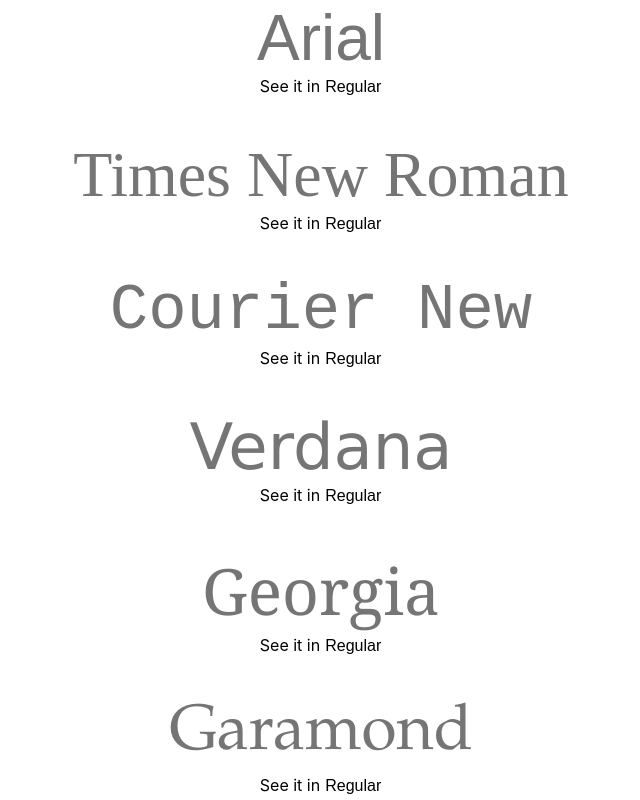
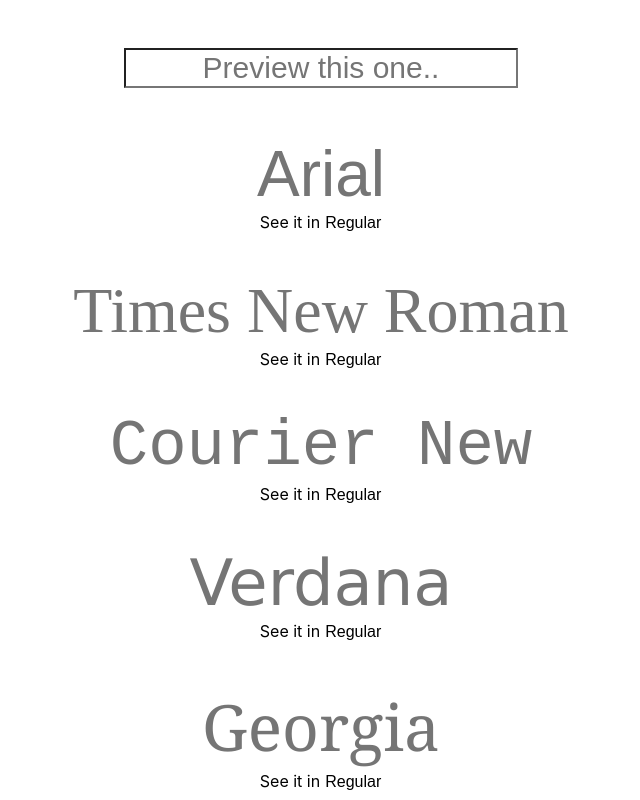
Before and after one commit to ez-li/typograph, a React (Create React App) app: page / in a window 1280 px wide. Shown: the top 800 px of the page, without its empty margins (319-959 px from the left). Built offline with nearby package versions, Linux system fonts and the light colour scheme.

Commit message:
WIP Search bar to add more fonts to list

```diff
--- a/public/index.html
+++ b/public/index.html
@@ -9,12 +9,12 @@
       name="description"
       content="Web site created using create-react-app"
     />
-    <link rel="apple-touch-icon" href="%PUBLIC_URL%/logo192.png" />
+    <!-- <link rel="apple-touch-icon" href="%PUBLIC_URL%/logo192.png" /> -->
     <!--
       manifest.json provides metadata used when your web app is installed on a
       user's mobile device or desktop. See https://developers.google.com/web/fundamentals/web-app-manifest/
     -->
-    <link rel="manifest" href="%PUBLIC_URL%/manifest.json" />
+    <!-- <link rel="manifest" href="%PUBLIC_URL%/manifest.json" /> -->
     <!--
       Notice the use of %PUBLIC_URL% in the tags above.
       It will be replaced with the URL of the `public` folder during the build.
--- a/src/FontItem.css
+++ b/src/FontItem.css
@@ -7,4 +7,14 @@
     border: 0px solid;
     outline: none;
     text-align: center;
+    font-size: 64px;
 }
+
+select {
+	-webkit-appearance: none;
+	border: 0px;
+	font-size: 16px;
+	background: 0px;
+	padding-left: 5px;
+	padding-bottom: 2px;
+}
--- a/src/FontItem.js
+++ b/src/FontItem.js
@@ -32,7 +32,6 @@
 				placeholder={font}
 				style={{fontFamily: font, fontStyle: currentStyle, fontWeight: currentWeight}}
 				maxLength="30"
-
 			/>
 			<div>
 				<span>See it in</span>
--- a/src/FontList.css
+++ b/src/FontList.css
@@ -1,19 +1,3 @@
-.font-tester {
-    border: 0px;
-    font-size: 64px;
-}
-
-select {
-	-webkit-appearance: none;
-	border: 0px;
-	font-size: 16px;
-	background: 0px;
-	padding-left: 5px;
-	padding-bottom: 2px;
-}
-
 .font-list {
-	/* display: relative; */
-
   justify-content: center;
 }
--- a/src/Search.css
+++ b/src/Search.css
@@ -0,0 +1,12 @@
+.search-bar {
+    border: 1px rgba(0,0,0,.5);
+    padding: 3rem;
+}
+
+.search-input {
+    background-color: #fff;
+    outline: none;
+    text-align: center;
+    -webkit-appearance: none;
+    font-size: 30px;
+}
--- a/src/Search.js
+++ b/src/Search.js
@@ -7,7 +7,11 @@
 
   return (
     <div className="search-bar">
-
+			<input className="search-input"
+				type="text"
+				placeholder="Preview this one.."
+				maxLength="30"
+			/>
     </div>
   );
 }
```
